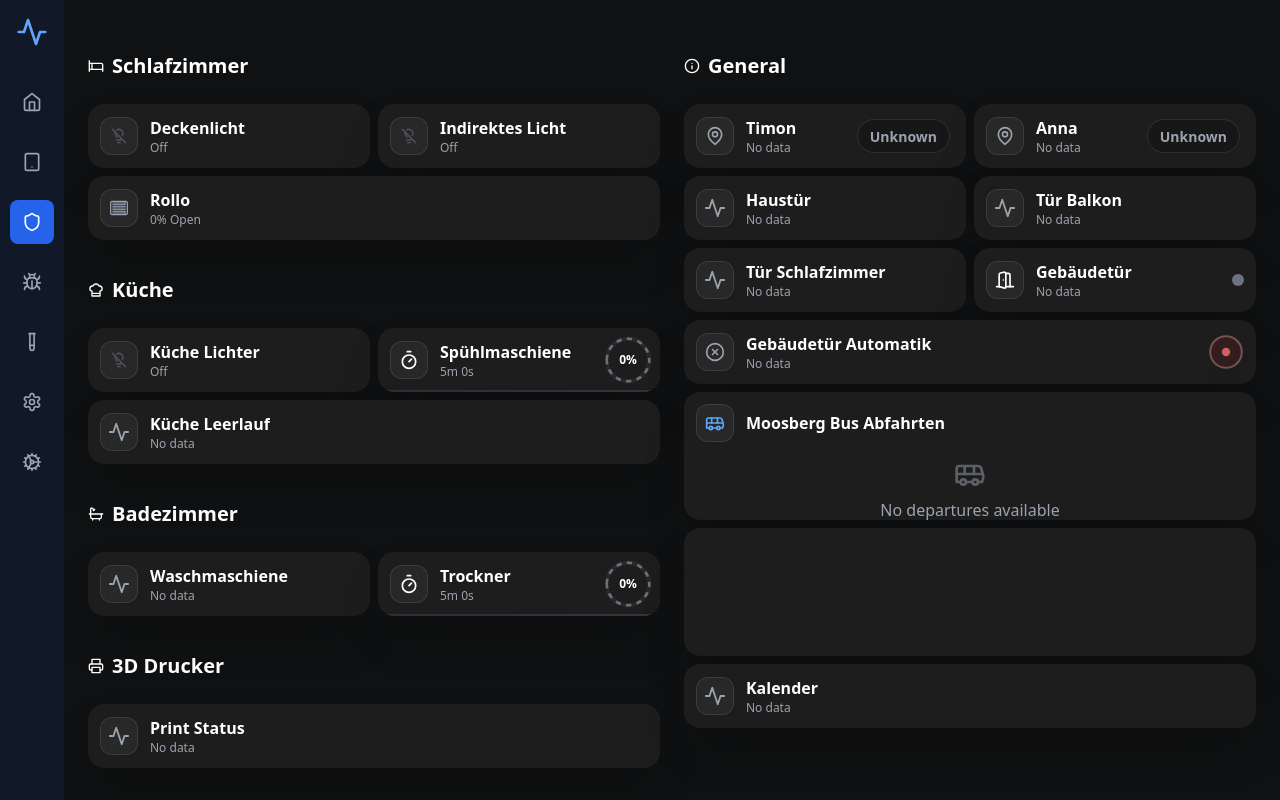
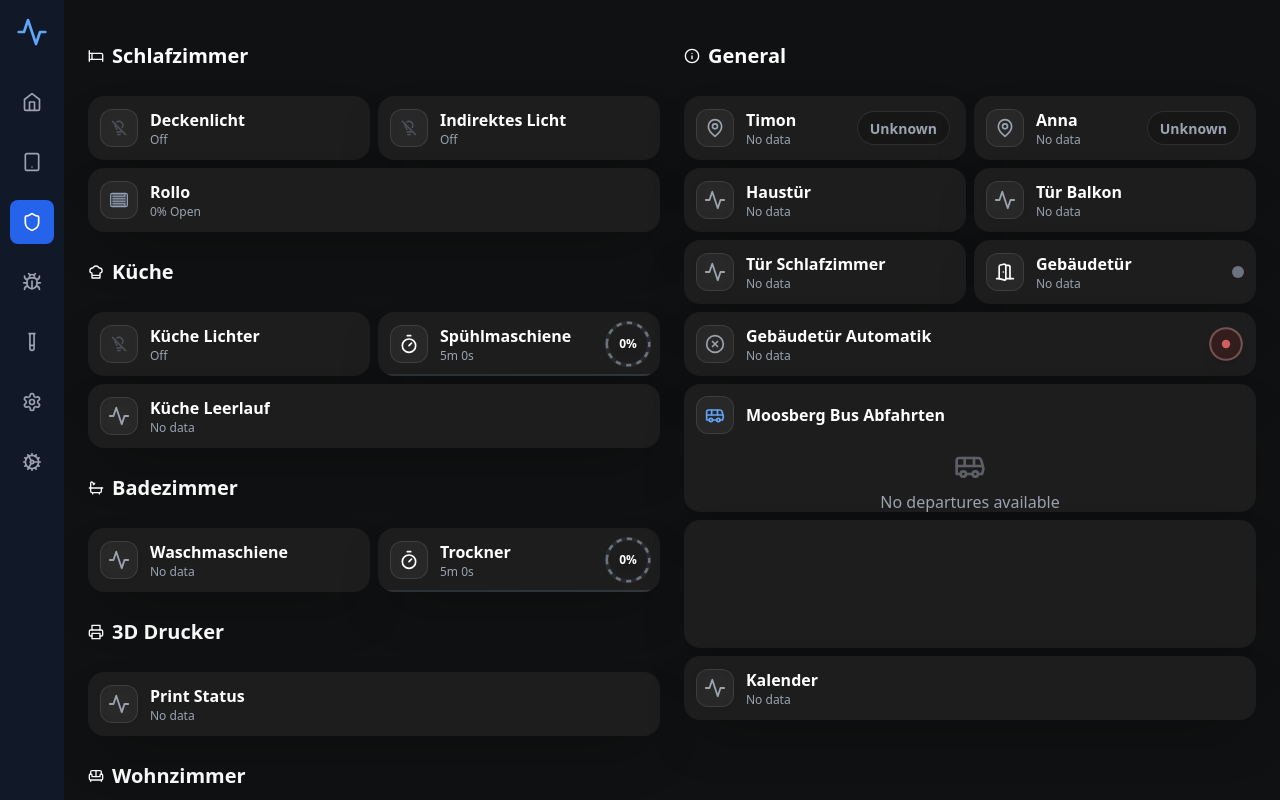
Before and after one commit to TimonBed/dashboard, a React (Vite) app: page /security in a window 1280 px wide. Shown: the top 800 px of the page. Built offline with nearby package versions, Linux system fonts and the light colour scheme.

Commit message:
made header a card

```diff
--- a/src/components/DynamicDashboard.tsx
+++ b/src/components/DynamicDashboard.tsx
@@ -11,8 +11,7 @@ import { PersonCard } from "./cards/PersonCard";
 import { UptimeCard } from "./cards/UptimeCard";
 import { HeliosVentilationCard } from "./cards/HeliosVentilationCard";
 import { BusDepartureCard } from "./cards/BusDepartureCard";
-import { useHomeAssistantStore } from "../store/useHomeAssistantStore";
-import { Droplets, Thermometer, Lightbulb, FileText, Wind, Bed, ChefHat, Bath, Printer, Sofa, Info, Sun } from "lucide-react";
+import { RoomHeaderCard } from "./cards/RoomHeaderCard";
 
 interface DynamicDashboardProps {
   dashboard: Dashboard;
@@ -20,25 +19,6 @@ interface DynamicDashboardProps {
 }
 
 export const DynamicDashboard: React.FC<DynamicDashboardProps> = ({ dashboard, onCardTitleChange }) => {
-  const { entities } = useHomeAssistantStore();
-
-  const getIcon = (iconName: string) => {
-    const iconMap: { [key: string]: React.ReactNode } = {
-      droplets: <Droplets className="w-4 h-4" />,
-      thermometer: <Thermometer className="w-4 h-4" />,
-      lightbulb: <Lightbulb className="w-4 h-4" />,
-      filetext: <FileText className="w-4 h-4" />,
-      "air-quality": <Wind className="w-4 h-4" />,
-      bed: <Bed className="w-4 h-4" />,
-      "chef-hat": <ChefHat className="w-4 h-4" />,
-      bath: <Bath className="w-4 h-4" />,
-      printer: <Printer className="w-4 h-4" />,
-      sofa: <Sofa className="w-4 h-4" />,
-      info: <Info className="w-4 h-4" />,
-      sun: <Sun className="w-4 h-4" />,
-    };
-    return iconMap[iconName] || <FileText className="w-4 h-4" />;
-  };
 
   const renderCard = (card: any) => {
     const commonProps = {
@@ -48,7 +28,6 @@ export const DynamicDashboard: React.FC<DynamicDashboardProps> = ({ dashboard, o
     };
 
     const getSizeClasses = () => {
-      if (dashboard.layout === "masonry") return "w-full h-full";
       const widthClass = card.size?.width === 2 ? "col-span-2" : "w-full";
       return widthClass;
     };
@@ -65,6 +44,7 @@ export const DynamicDashboard: React.FC<DynamicDashboardProps> = ({ dashboard, o
       uptime: UptimeCard,
       "helios-ventilation": HeliosVentilationCard,
       "bus-departure": BusDepartureCard,
+      "room-header": RoomHeaderCard,
     };
 
     const CardComponent = cardComponents[card.type];
@@ -85,6 +65,11 @@ export const DynamicDashboard: React.FC<DynamicDashboardProps> = ({ dashboard, o
       ...(card.type === "helios-ventilation" && { heliosSettings: card.heliosSettings }),
       ...(card.type === "bus-departure" && { maxDepartures: card.maxDepartures }),
       ...(card.type === "button" && { vibrationDuration: card.vibrationDuration, iconName: card.iconName }),
+      ...(card.type === "room-header" && {
+        icon: card.icon,
+        badges: card.badges,
+        height: card.size?.height === 2 ? "h-32" : "h-16"
+      }),
     };
 
     return (
@@ -94,39 +79,6 @@ export const DynamicDashboard: React.FC<DynamicDashboardProps> = ({ dashboard, o
     );
   };
 
-  const formatSensorValue = (badge: any) => {
-    const entity = entities.get(badge.entityId);
-    if (!entity) return null;
-
-    const state = entity.state;
-    const unit = entity.attributes?.unit_of_measurement || "";
-
-    let displayValue = state;
-    if (badge.entityId.includes("temperature") || badge.entityId.includes("temp")) {
-      displayValue = `${parseFloat(state).toFixed(1)}°C`;
-    } else if (badge.entityId.includes("humidity")) {
-      displayValue = `${parseFloat(state).toFixed(1)}%`;
-    } else if (unit) {
-      displayValue = `${state} ${unit}`;
-    }
-
-    return (
-      <div key={badge.id} className="flex items-center space-x-1 text-gray-300">
-        {getIcon(badge.icon)}
-        <span className="text-sm">{displayValue}</span>
-      </div>
-    );
-  };
-
-  const renderSectionHeader = (section: any) => (
-    <div className="flex items-end justify-between mb-4 h-16 pb-2">
-      <div className="flex items-center space-x-2">
-        {section.icon && getIcon(section.icon)}
-        <h2 className="text-xl font-semibold text-white">{section.title}</h2>
-      </div>
-      {section.badges?.length > 0 && <div className="flex items-center space-x-4">{section.badges.map(formatSensorValue)}</div>}
-    </div>
-  );
 
   return (
     <div
@@ -151,9 +103,8 @@ export const DynamicDashboard: React.FC<DynamicDashboardProps> = ({ dashboard, o
               if (roomSection.type === "room-section") {
                 return (
                   <div key={roomSection.id} className="space-y-1.5">
-                    {renderSectionHeader(roomSection)}
                     <div className="grid grid-cols-2 gap-x-2 gap-y-2">
-                      {roomSection.cards.map((card) => (
+                      {roomSection.cards.map((card: any) => (
                         <div key={card.id} className={card.size?.width === 2 ? "col-span-2" : "col-span-1"}>
                           {renderCard(card)}
                         </div>
@@ -164,7 +115,7 @@ export const DynamicDashboard: React.FC<DynamicDashboardProps> = ({ dashboard, o
               }
               return (
                 <div key={roomSection.id} className="space-y-2">
-                  {renderCard(roomSection)}
+                  {renderCard(roomSection as any)}
                 </div>
               );
             })}
--- /dev/null
+++ b/src/components/cards/RoomHeaderCard.tsx
@@ -0,0 +1,86 @@
+import React from "react";
+import { Card } from "./Card";
+import { useHomeAssistantStore } from "../../store/useHomeAssistantStore";
+import { Droplets, Thermometer, Lightbulb, FileText, Wind, Bed, ChefHat, Bath, Printer, Sofa, Info, Sun } from "lucide-react";
+
+export interface RoomHeaderCardProps {
+  title: string;
+  icon?: string;
+  badges?: Array<{
+    id: string;
+    entityId: string;
+    icon: string;
+  }>;
+  className?: string;
+  width?: string;
+  height?: string;
+}
+
+export const RoomHeaderCard: React.FC<RoomHeaderCardProps> = ({
+  title,
+  icon,
+  badges = [],
+  className = "",
+  width = "w-full",
+  height = "h-16",
+}) => {
+  const { entities } = useHomeAssistantStore();
+
+  const getIcon = (iconName: string) => {
+    const iconMap: { [key: string]: React.ReactNode } = {
+      droplets: <Droplets className="w-4 h-4" />,
+      thermometer: <Thermometer className="w-4 h-4" />,
+      lightbulb: <Lightbulb className="w-4 h-4" />,
+      filetext: <FileText className="w-4 h-4" />,
+      "air-quality": <Wind className="w-4 h-4" />,
+      bed: <Bed className="w-4 h-4" />,
+      "chef-hat": <ChefHat className="w-4 h-4" />,
+      bath: <Bath className="w-4 h-4" />,
+      printer: <Printer className="w-4 h-4" />,
+      sofa: <Sofa className="w-4 h-4" />,
+      info: <Info className="w-4 h-4" />,
+      sun: <Sun className="w-4 h-4" />,
+    };
+    return iconMap[iconName] || <FileText className="w-4 h-4" />;
+  };
+
+  const formatSensorValue = (badge: any) => {
+    const entity = entities.get(badge.entityId);
+    if (!entity) return null;
+
+    const state = entity.state;
+    const unit = entity.attributes?.unit_of_measurement || "";
+
+    let displayValue = state;
+    if (badge.entityId.includes("temperature") || badge.entityId.includes("temp")) {
+      displayValue = `${parseFloat(state).toFixed(1)}°C`;
+    } else if (badge.entityId.includes("humidity")) {
+      displayValue = `${parseFloat(state).toFixed(1)}%`;
+    } else if (unit) {
+      displayValue = `${state} ${unit}`;
+    }
+
+    return (
+      <div key={badge.id} className="flex items-center space-x-1 text-gray-300">
+        {getIcon(badge.icon)}
+        <span className="text-sm">{displayValue}</span>
+      </div>
+    );
+  };
+
+  return (
+    <div className={`w-full ${height} ${className}`}>
+      <div className="flex items-center justify-between h-full">
+        <div className="flex items-center space-x-2">
+          {icon && getIcon(icon)}
+          <h2 className="text-xl font-semibold text-white">{title}</h2>
+        </div>
+        {badges.length > 0 && (
+          <div className="flex items-center space-x-4">
+            {badges.map(formatSensorValue)}
+          </div>
+        )}
+      </div>
+    </div>
+  );
+};
--- a/src/components/cards/index.ts
+++ b/src/components/cards/index.ts
@@ -9,5 +9,6 @@ export { PersonCard } from "./PersonCard";
 export { UptimeCard } from "./UptimeCard";
 export { HeliosVentilationCard } from "./HeliosVentilationCard";
 export { BusDepartureCard } from "./BusDepartureCard";
+export { RoomHeaderCard } from "./RoomHeaderCard";
 export { Card } from "./Card";
 export { CardSettings } from "./CardSettings";
--- a/src/data/dashboards/security-dashboard.json
+++ b/src/data/dashboards/security-dashboard.json
@@ -19,6 +19,10 @@
         {
           "id": "schlafzimmer-section",
           "type": "room-section",
+          "cards": [
+            {
+              "id": "schlafzimmer-header",
+              "type": "room-header",
               "title": "Schlafzimmer",
               "icon": "bed",
               "badges": [
@@ -41,7 +45,9 @@
                   "entityId": "sensor.eve_room_a52b_air_quality"
                 }
               ],
-          "cards": [
+              "position": { "x": 0, "y": 0 },
+              "size": { "width": 2, "height": 1 }
+            },
             {
               "id": "lb0801-e-light",
               "type": "light-switch",
@@ -73,6 +79,10 @@
         {
           "id": "kueche-section",
           "type": "room-section",
+          "cards": [
+            {
+              "id": "kueche-header",
+              "type": "room-header",
               "title": "Küche",
               "icon": "chef-hat",
               "badges": [
@@ -83,13 +93,15 @@
                   "entityId": "sensor.presence_sensor_fp2_a596_light_sensor_light_level"
                 }
               ],
-          "cards": [
+              "position": { "x": 0, "y": 0 },
+              "size": { "width": 2, "height": 1 }
+            },
             {
               "id": "kuche-licht",
               "type": "light-switch",
               "title": "Küche Lichter",
               "entityId": "light.kuche_licht",
-              "position": { "x": 0, "y": 0 },
+              "position": { "x": 0, "y": 1 },
               "size": { "width": 1, "height": 1 }
             },
             {
@@ -115,6 +127,10 @@
         {
           "id": "badezimmer-section",
           "type": "room-section",
+          "cards": [
+            {
+              "id": "badezimmer-header",
+              "type": "room-header",
               "title": "Badezimmer",
               "icon": "bath",
               "badges": [
@@ -131,13 +147,15 @@
                   "entityId": "sensor.kuche_temperatur_temperature"
                 }
               ],
-          "cards": [
+              "position": { "x": 0, "y": 0 },
+              "size": { "width": 2, "height": 1 }
+            },
             {
               "id": "waschmaschiene",
               "type": "sensor-state",
               "title": "Waschmaschiene",
               "entityId": "binary_sensor.waschmaschiene",
-              "position": { "x": 0, "y": 0 },
+              "position": { "x": 0, "y": 1 },
               "size": { "width": 1, "height": 1 }
             },
             {
@@ -145,7 +163,7 @@
               "type": "time-remaining",
               "title": "Trockner",
               "entityId": "timer.153931628965879_time_remaining",
-              "position": { "x": 1, "y": 0 },
+              "position": { "x": 1, "y": 1 },
               "size": { "width": 1, "height": 1 }
             }
           ],
@@ -155,15 +173,22 @@
         {
           "id": "3d-drucker-section",
           "type": "room-section",
+          "cards": [
+            {
+              "id": "3d-drucker-header",
+              "type": "room-header",
               "title": "3D Drucker",
               "icon": "printer",
-          "cards": [
+              "badges": [],
+              "position": { "x": 0, "y": 0 },
+              "size": { "width": 2, "height": 1 }
+            },
             {
               "id": "print-status",
               "type": "sensor-state",
               "title": "Print Status",
               "entityId": "sensor.print_status",
-              "position": { "x": 0, "y": 0 },
+              "position": { "x": 0, "y": 1 },
               "size": { "width": 2, "height": 1 }
             }
           ],
@@ -173,15 +198,22 @@
         {
           "id": "wohnzimmer-section",
           "type": "room-section",
+          "cards": [
+            {
+              "id": "wohnzimmer-header",
+              "type": "room-header",
               "title": "Wohnzimmer",
               "icon": "sofa",
-          "cards": [
+              "badges": [],
+              "position": { "x": 0, "y": 0 },
+              "size": { "width": 2, "height": 1 }
+            },
             {
               "id": "wohnzimmer-light",
               "type": "light-switch",
               "title": "Wohnzimmer",
               "entityId": "light.wohnzimmer_light",
-              "position": { "x": 0, "y": 0 },
+              "position": { "x": 0, "y": 1 },
               "size": { "width": 2, "height": 1 }
             },
             {
@@ -189,7 +221,7 @@
               "type": "helios-ventilation",
               "title": "Belüftungsanlage",
               "entityId": "climate.helios_ventilation",
-              "position": { "x": 0, "y": 1 },
+              "position": { "x": 0, "y": 2 },
               "size": { "width": 2, "height": 2 },
               "heliosSettings": {
                 "indoorAirEntity": "sensor.kwl_220_d_l_indoor_temperature",
@@ -205,7 +237,7 @@
               "type": "button",
               "title": "Timon PC",
               "entityId": "button.timonpc_timonpc_hibernate",
-              "position": { "x": 0, "y": 3 },
+              "position": { "x": 0, "y": 4 },
               "size": { "width": 1, "height": 1 },
               "vibrationDuration": 3,
               "iconName": "pc"
@@ -215,7 +247,7 @@
               "type": "button",
               "title": "Anna PC",
               "entityId": "button.annapc_annapc_hibernate",
-              "position": { "x": 0, "y": 3 },
+              "position": { "x": 1, "y": 4 },
               "size": { "width": 1, "height": 1 },
               "vibrationDuration": 3,
               "iconName": "pc"
@@ -236,18 +268,26 @@
         "xl": 2
       },
       "cards": [
+
         {
           "id": "general-section",
           "type": "room-section",
+          "cards": [
+            {
+              "id": "general-header",
+              "type": "room-header",
               "title": "General",
               "icon": "info",
-          "cards": [
+              "badges": [],
+              "position": { "x": 0, "y": 0 },
+              "size": { "width": 2, "height": 1 }
+            },
             {
               "id": "timon-location",
               "type": "person",
               "title": "Timon",
               "entityId": "person.timon",
-              "position": { "x": 0, "y": 0 },
+              "position": { "x": 0, "y": 1 },
               "size": { "width": 1, "height": 1 }
             },
             {
@@ -255,7 +295,7 @@
               "type": "person",
               "title": "Anna",
               "entityId": "person.anna",
-              "position": { "x": 1, "y": 0 },
+              "position": { "x": 1, "y": 1 },
               "size": { "width": 1, "height": 1 }
             },
             {
@@ -263,7 +303,7 @@
               "type": "sensor-state",
               "title": "Haustür",
               "entityId": "binary_sensor.eve_door_20ebn9901_door_2",
-              "position": { "x": 0, "y": 1 },
+              "position": { "x": 0, "y": 2 },
               "size": { "width": 1, "height": 1 }
             },
             {
@@ -271,7 +311,7 @@
               "type": "sensor-state",
               "title": "Tür Balkon",
               "entityId": "binary_sensor.balkon_tur_door",
-              "position": { "x": 1, "y": 1 },
+              "position": { "x": 1, "y": 2 },
               "size": { "width": 1, "height": 1 }
             },
             {
@@ -279,7 +319,7 @@
               "type": "sensor-state",
               "title": "Tür Schlafzimmer",
               "entityId": "binary_sensor.eve_door_20ebn9901_door",
-              "position": { "x": 0, "y": 2 },
+              "position": { "x": 0, "y": 3 },
               "size": { "width": 1, "height": 1 }
             },
             {
@@ -287,7 +327,7 @@
               "type": "button",
               "title": "Gebäudetür",
               "entityId": "button.doorman_s3_open_entrance_door",
-              "position": { "x": 1, "y": 2 },
+              "position": { "x": 1, "y": 3 },
               "size": { "width": 1, "height": 1 },
               "vibrationDuration": 3,
               "iconName": "door"
@@ -297,7 +337,7 @@
               "type": "binary-switch",
               "title": "Gebäudetür Automatik",
               "entityId": "switch.doorman_s3_ring_to_open",
-              "position": { "x": 0, "y": 3 },
+              "position": { "x": 0, "y": 4 },
               "size": { "width": 2, "height": 1 }
             }
           ],
--- a/src/types/dashboard.ts
+++ b/src/types/dashboard.ts
@@ -15,8 +15,22 @@ export interface DashboardColumn {
     lg?: number; // large screens
     xl?: number; // extra large screens
   };
+  cards: (DashboardCard | RoomSection)[];
+  badges?: Badge[];
+}
+
+export interface RoomSection {
+  id: string;
+  type: "room-section";
   cards: DashboardCard[];
-  badges?: Badge[];
+  position: {
+    x: number;
+    y: number;
+  };
+  size: {
+    width: number;
+    height: number;
+  };
 }
 
 export interface DashboardCard {
@@ -32,9 +46,12 @@ export interface DashboardCard {
     | "person"
     | "uptime"
     | "helios-ventilation"
-    | "bus-departure";
+    | "bus-departure"
+    | "room-header";
   title: string;
   entityId?: string;
+  icon?: string;
+  badges?: Badge[];
   position: {
     x: number;
     y: number;
```
Lines whose indentation alone changed are shown as unchanged.
